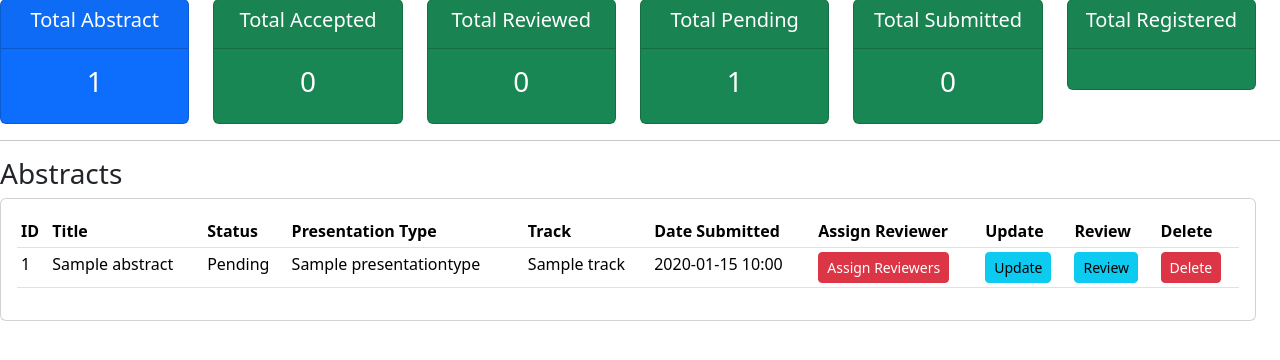
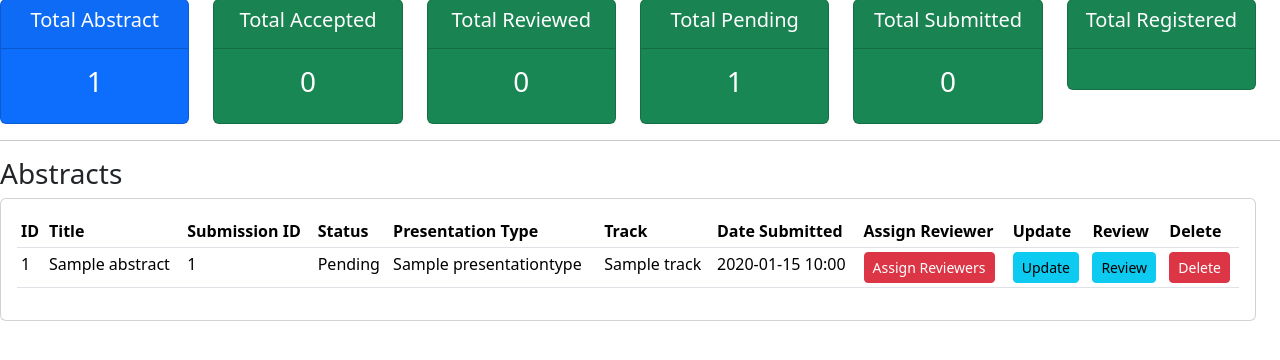
Before and after one commit to Franklinson/abstract, a Django app: page /manager/ in a window 1280 px wide. Shown: the part 152-512 px from the top of the page. Run offline with Django 5.2, Linux system fonts and the light colour scheme; tables that the repository leaves empty hold one stand-in row (values such as "Sample post"); some libraries are stand-ins or nearby versions.

Commit message:
Added UUID to generate unique IDs for abstracts submitted

```diff
--- a/abstract/admin.py
+++ b/abstract/admin.py
@@ -20,7 +20,7 @@ class PresenterInformationInline(admin.StackedInline):
 # Abstract Admin
 @admin.register(Abstract)
 class AbstractAdmin(admin.ModelAdmin):
-    list_display = ('abstract_title', 'track', 'status', 'presentation_type')
+    list_display = ('abstract_title', 'submission_id', 'track', 'status', 'presentation_type')
     list_filter = ('status', 'track', 'presentation_type')
     search_fields = ('abstract_title', 'keywords', 'track__track_name')
     inlines = [AuthorInformationInline, PresenterInformationInline]
--- a/abstract/models.py
+++ b/abstract/models.py
@@ -1,6 +1,7 @@
 from django.db import models
 from django.conf import settings
 from django.core.validators import MinValueValidator, MaxValueValidator
+from shortuuid.django_fields import ShortUUIDField
 
 # event information for which the abstract will be submitted to
 # class Event(models.Model):
@@ -73,6 +74,7 @@ class Abstract(models.Model):
     attachment = models.FileField(upload_to='abstract_files')
     # event = models.ForeignKey(Event, on_delete=models.CASCADE)
     track = models.ForeignKey(Track, on_delete=models.CASCADE)
+    submission_id = ShortUUIDField(unique=True, length=6, max_length=30, prefix="COND-", alphabet="1234567890", editable=False)
     presentation_type = models.ForeignKey(PresentationType, on_delete=models.CASCADE, null=True)
     status = models.CharField(max_length=10, choices=Choices, default='Pending')
     reviewers = models.ManyToManyField('Reviewer', related_name='assigned_abstracts', through='Assignment', blank=True)
@@ -121,6 +123,7 @@ class Reviews(models.Model):
     attachment = models.FileField(upload_to='review_attachment', blank=True, null=True)  # Make attachment optional
     status = models.CharField(max_length=30, choices=STATUS_CHOICES)
     presentation = models.ForeignKey(PresentationType, on_delete=models.CASCADE, null=True, blank=True)
+    date_created = models.DateTimeField(auto_now_add=True)
 
     # Scoring fields, with range constraints for consistency
     title = models.IntegerField(validators=[MinValueValidator(1), MaxValueValidator(10)])
--- a/abstract/templates/abstract/add_review.html
+++ b/abstract/templates/abstract/add_review.html
@@ -11,6 +11,7 @@
         </div>
         <div class="card-body">
             <p><strong>Abstract Body:</strong> {{ abstract.abstract }}</p>
+            <p><strong>Submission ID:</strong> {{ abstract.submission_id }}</p>
             <p><strong>Keywords:</strong> {{ abstract.keywords }}</p>
             <p><strong>Submitter:</strong> {{ abstract.user }}</p>
             <p><strong>Track:</strong> {{ abstract.track }}</p>
--- a/abstract/templates/abstract/edit_review.html
+++ b/abstract/templates/abstract/edit_review.html
@@ -11,6 +11,7 @@
         </div>
         <div class="card-body">
             <p><strong>Abstract Body:</strong> {{ abstract.abstract }}</p>
+            <p><strong>Submission ID:</strong> {{ abstract.submission_id }}</p>
             <p><strong>Keywords:</strong> {{ abstract.keywords }}</p>
             <p><strong>Submitter:</strong> {{ abstract.user }}</p>
             <p><strong>Track:</strong> {{ abstract.track }}</p>
--- a/abstract/templates/abstract/manager_add_review.html
+++ b/abstract/templates/abstract/manager_add_review.html
@@ -11,6 +11,7 @@
         </div>
         <div class="card-body">
             <p><strong>Abstract Body:</strong> {{ abstract.abstract }}</p>
+            <p><strong>Submission ID:</strong> {{ abstract.submission_id }}</p>
             <p><strong>Keywords:</strong> {{ abstract.keywords }}</p>
             <p><strong>Submitter:</strong> {{ abstract.user }}</p>
             <p><strong>Track:</strong> {{ abstract.track }}</p>
--- a/abstract/templates/abstract/nanager_edit_review.html
+++ b/abstract/templates/abstract/nanager_edit_review.html
@@ -11,6 +11,7 @@
         </div>
         <div class="card-body">
             <p><strong>Abstract Body:</strong> {{ abstract.abstract }}</p>
+            <p><strong>Submission ID:</strong> {{ abstract.submission_id }}</p>
             <p><strong>Keywords:</strong> {{ abstract.keywords }}</p>
             <p><strong>Submitter:</strong> {{ abstract.user }}</p>
             <p><strong>Track:</strong> {{ abstract.track }}</p>
--- a/accounts/templates/account/author_dashboard.html
+++ b/accounts/templates/account/author_dashboard.html
@@ -23,6 +23,7 @@
                 <tr>
                     <th>ID</th>
                     <th>Title</th>
+                    <th>Submission ID</th>
                     <th>Status</th>
                     <th>Presentation Type</th>
                     <th>Track</th>
@@ -36,6 +37,7 @@
                     <tr>
                         <td>{{ abstract.id }}</td>
                         <td>{{ abstract.abstract_title }}</td>
+                        <td>{{ abstract.submission_id }}</td>
                         <td>{{ abstract.status }}</td>
                         <td>{{ abstract.presentation_type }}</td>
                         <td>{{ abstract.track }}</td>
@@ -66,6 +68,7 @@
                     <tr>
                         <th>ID</th>
                         <th>Title</th>
+                        <th>Submission ID</th>
                         <th>Status</th>
                         <th>Presentation Type</th>
                         <th>Track</th>
@@ -79,6 +82,7 @@
                         <tr>
                             <td>{{ assignment.abstract.id }}</td>
                             <td>{{ assignment.abstract.abstract_title }}</td>
+                            <td>{{ assignment.abstract.submission_id }}</td>
                             <td>{{ assignment.abstract.status }}</td>
                             <td>{{ assignment.abstract.presentation_type }}</td>
                             <td>{{ assignment.abstract.track }}</td>
@@ -107,6 +111,7 @@
                     <tr>
                         <th>ID</th>
                         <th>Title</th>
+                        <th>Submission ID</th>
                         <th>Status</th>
                         <th>Reviewer Comments</th>
                         <th>Track</th>
@@ -119,6 +124,7 @@
                         <tr>
                             <td>{{ abstract.id }}</td>
                             <td>{{ abstract.abstract.abstract_title }}</td>
+                            <td>{{ abstract.abstract.submission_id }}</td>
                             <td>{{ abstract.status }}</td>
 
                             <!-- Display comments specific to the reviewed abstract -->
--- a/accounts/templates/account/overseer_dashboard.html
+++ b/accounts/templates/account/overseer_dashboard.html
@@ -21,6 +21,7 @@
                     <tr>
                         <th>ID</th>
                         <th>Title</th>
+                        <th>Submission ID</th>
                         <th>Status</th>
                         <th>Presentation Type</th>
                         <th>Track</th>
@@ -37,6 +38,7 @@
                         <tr>
                             <td>{{ abstract.id }}</td>
                             <td>{{ abstract.abstract_title }}</td>
+                            <td>{{ abstract.submission_id }}</td>
                             <td>{{ abstract.status }}</td>
                             <td>{{ abstract.presentation_type }}</td>
                             <td>{{ abstract.track }}</td>
@@ -60,6 +62,7 @@
                     <tr>
                         <th>ID</th>
                         <th>Title</th>
+                        <th>Submission ID</th>
                         <th>Status</th>
                         <th>Presentation Type</th>
                         <th>Track</th>
@@ -74,10 +77,11 @@
                         <tr>
                             <td>{{ abstract.id }}</td>
                             <td>{{ abstract.abstract.abstract_title }}</td>
+                            <td>{{ abstract.abstract.submission_id }}</td>
                             <td>{{ abstract.status }}</td>
                             <td>{{ abstract.abstract.presentation_type }}</td>
                             <td>{{ abstract.abstract.track }}</td>
-                            <td>{{ abstract.abstract.date_created|date:"Y-m-d H:i" }}</td>
+                            <td>{{ abstract.date_created|date:"Y-m-d H:i" }}</td>
                             <td>{{ abstract.total }}</td>
                             <td><a class="btn btn-sm btn-danger" href="{% url 'manager_edit_review' abstract.id %}">Edit</a></td>
                         </tr>
@@ -95,6 +99,7 @@
                     <tr>
                         <th>ID</th>
                         <th>Title</th>
+                        <th>Submission ID</th>
                         <th>Status</th>
                         <th>Presentation Type</th>
                         <th>Track</th>
@@ -109,6 +114,7 @@
                         <tr>
                             <td>{{ abstract.id }}</td>
                             <td>{{ abstract.abstract_title }}</td>
+                            <td>{{ abstract.submission_id }}</td>
                             <td>{{ abstract.status }}</td>
                             <td>{{ abstract.presentation_type }}</td>
                             <td>{{ abstract.track }}</td>
--- a/accounts/views.py
+++ b/accounts/views.py
@@ -32,7 +32,7 @@ def register(request):
             )
 
             messages.success(request, f'Account was created successfully ')
-            return redirect('home')
+            return redirect('login')
     else:
         form = UsersCreationForm()
 
@@ -49,7 +49,7 @@ def login(request):
         if user is not None:
             auth_login(request, user)
             messages.success(request, f'Welcome back,!')
-            return redirect('home')
+            return redirect('author_dashboard')
         else:
             messages.error(request, 'Invalid email or password.')
 
```
